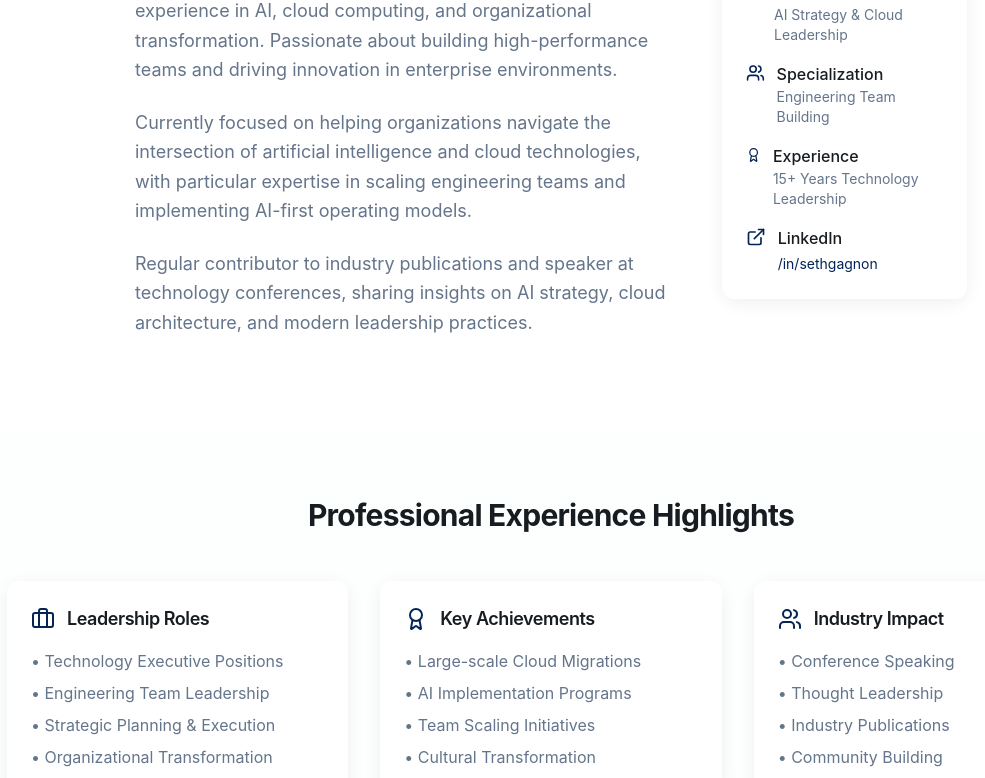
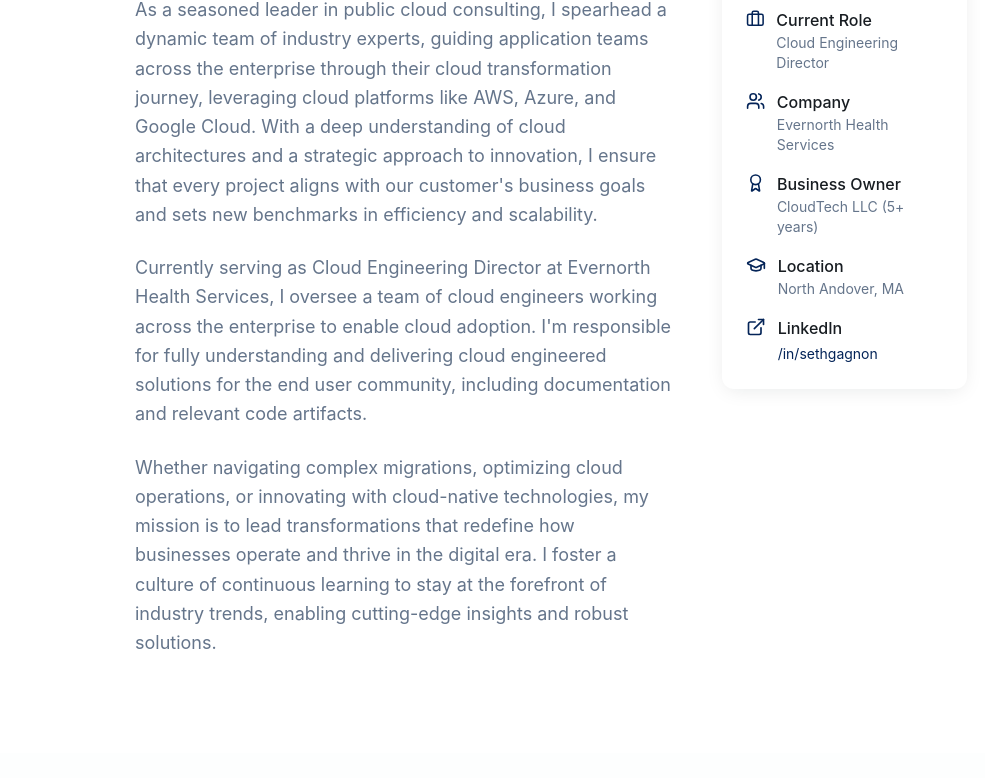
Before and after one commit to sethgagnon/aicloudops-showcase, a React (Vite) app: page /about in a window 1280 px wide. Shown: the part 922-1700 px from the top of the page, without its empty margins (89-1074 px from the left). Built offline with nearby package versions, Linux system fonts and the light colour scheme.

Commit message:
Update About page content

```diff
--- a/src/pages/About.tsx
+++ b/src/pages/About.tsx
@@ -42,8 +42,8 @@ const About = () => {
                 Meet Seth Gagnon
               </h1>
               <p className="text-xl text-muted-foreground max-w-3xl mx-auto">
-                Technology leader, AI strategist, and team builder with 15+ years of experience
-                driving digital transformation in enterprise environments.
+                Seasoned leader in public cloud consulting, guiding application teams across the enterprise
+                through their cloud transformation journey with expertise in AWS, Azure, and Google Cloud.
               </p>
             </div>
 
@@ -65,20 +65,25 @@ const About = () => {
                 <h2 className="text-2xl font-bold text-foreground mb-6">Professional Background</h2>
                 <div className="prose prose-lg max-w-none">
                   <p className="text-lg text-muted-foreground leading-relaxed mb-6">
-                    Technology executive and strategic leader with extensive experience in AI, cloud computing,
-                    and organizational transformation. Passionate about building high-performance teams and
-                    driving innovation in enterprise environments.
+                    As a seasoned leader in public cloud consulting, I spearhead a dynamic team of industry experts,
+                    guiding application teams across the enterprise through their cloud transformation journey,
+                    leveraging cloud platforms like AWS, Azure, and Google Cloud. With a deep understanding of cloud
+                    architectures and a strategic approach to innovation, I ensure that every project aligns with our
+                    customer's business goals and sets new benchmarks in efficiency and scalability.
                   </p>
 
                   <p className="text-lg text-muted-foreground leading-relaxed mb-6">
-                    Currently focused on helping organizations navigate the intersection of artificial intelligence
-                    and cloud technologies, with particular expertise in scaling engineering teams and
-                    implementing AI-first operating models.
+                    Currently serving as Cloud Engineering Director at Evernorth Health Services, I oversee a team of
+                    cloud engineers working across the enterprise to enable cloud adoption. I'm responsible for fully
+                    understanding and delivering cloud engineered solutions for the end user community, including
+                    documentation and relevant code artifacts.
                   </p>
 
                   <p className="text-lg text-muted-foreground leading-relaxed mb-8">
-                    Regular contributor to industry publications and speaker at technology conferences,
-                    sharing insights on AI strategy, cloud architecture, and modern leadership practices.
+                    Whether navigating complex migrations, optimizing cloud operations, or innovating with cloud-native
+                    technologies, my mission is to lead transformations that redefine how businesses operate and thrive
+                    in the digital era. I foster a culture of continuous learning to stay at the forefront of industry
+                    trends, enabling cutting-edge insights and robust solutions.
                   </p>
                 </div>
               </div>
@@ -91,22 +96,29 @@ const About = () => {
                     <div className="flex items-start space-x-3">
                       <Briefcase className="h-5 w-5 text-primary mt-0.5" />
                       <div>
-                        <p className="font-medium text-foreground">Current Focus</p>
-                        <p className="text-sm text-muted-foreground">AI Strategy & Cloud Leadership</p>
+                        <p className="font-medium text-foreground">Current Role</p>
+                        <p className="text-sm text-muted-foreground">Cloud Engineering Director</p>
                       </div>
                     </div>
                     <div className="flex items-start space-x-3">
                       <Users className="h-5 w-5 text-primary mt-0.5" />
                       <div>
-                        <p className="font-medium text-foreground">Specialization</p>
-                        <p className="text-sm text-muted-foreground">Engineering Team Building</p>
+                        <p className="font-medium text-foreground">Company</p>
+                        <p className="text-sm text-muted-foreground">Evernorth Health Services</p>
                       </div>
                     </div>
                     <div className="flex items-start space-x-3">
                       <Award className="h-5 w-5 text-primary mt-0.5" />
                       <div>
-                        <p className="font-medium text-foreground">Experience</p>
-                        <p className="text-sm text-muted-foreground">15+ Years Technology Leadership</p>
+                        <p className="font-medium text-foreground">Business Owner</p>
+                        <p className="text-sm text-muted-foreground">CloudTech LLC (5+ years)</p>
+                      </div>
+                    </div>
+                    <div className="flex items-start space-x-3">
+                      <GraduationCap className="h-5 w-5 text-primary mt-0.5" />
+                      <div>
+                        <p className="font-medium text-foreground">Location</p>
+                        <p className="text-sm text-muted-foreground">North Andover, MA</p>
                       </div>
                     </div>
                     <div className="flex items-start space-x-3">
@@ -141,39 +153,43 @@ const About = () => {
               <div className="card-elegant">
                 <div className="flex items-center mb-4">
                   <Briefcase className="h-6 w-6 text-primary mr-3" />
-                  <h3 className="text-lg font-semibold text-foreground">Leadership Roles</h3>
+                  <h3 className="text-lg font-semibold text-foreground">Evernorth Health Services</h3>
+                  <span className="text-sm text-muted-foreground ml-auto">2022 - Present</span>
                 </div>
-                <ul className="space-y-2 text-muted-foreground">
-                  <li>• Technology Executive Positions</li>
-                  <li>• Engineering Team Leadership</li>
-                  <li>• Strategic Planning & Execution</li>
-                  <li>• Organizational Transformation</li>
+                <p className="text-sm font-medium text-foreground mb-2">Cloud Engineering Director</p>
+                <ul className="space-y-1 text-sm text-muted-foreground">
+                  <li>• Oversee team of cloud engineers across enterprise</li>
+                  <li>• Enable cloud adoption organization-wide</li>
+                  <li>• Deliver cloud engineered solutions for end users</li>
+                  <li>• Lead technical oversight and artifact review</li>
                 </ul>
               </div>
 
               <div className="card-elegant">
                 <div className="flex items-center mb-4">
                   <Award className="h-6 w-6 text-primary mr-3" />
-                  <h3 className="text-lg font-semibold text-foreground">Key Achievements</h3>
+                  <h3 className="text-lg font-semibold text-foreground">CloudTech LLC</h3>
+                  <span className="text-sm text-muted-foreground ml-auto">2020 - Present</span>
                 </div>
-                <ul className="space-y-2 text-muted-foreground">
-                  <li>• Large-scale Cloud Migrations</li>
-                  <li>• AI Implementation Programs</li>
-                  <li>• Team Scaling Initiatives</li>
-                  <li>• Cultural Transformation</li>
+                <p className="text-sm font-medium text-foreground mb-2">Owner & Cloud Solutions Consultant</p>
+                <ul className="space-y-1 text-sm text-muted-foreground">
+                  <li>• Technology solutions and advisory services</li>
+                  <li>• Application migration project leadership</li>
+                  <li>• Cloud architecture and engineering guidance</li>
+                  <li>• Cost optimization and roadmap definition</li>
                 </ul>
               </div>
 
               <div className="card-elegant">
                 <div className="flex items-center mb-4">
                   <Users className="h-6 w-6 text-primary mr-3" />
-                  <h3 className="text-lg font-semibold text-foreground">Industry Impact</h3>
+                  <h3 className="text-lg font-semibold text-foreground">Core Specializations</h3>
                 </div>
-                <ul className="space-y-2 text-muted-foreground">
-                  <li>• Conference Speaking</li>
-                  <li>• Thought Leadership</li>
-                  <li>• Industry Publications</li>
-                  <li>• Community Building</li>
+                <ul className="space-y-1 text-sm text-muted-foreground">
+                  <li>• Cloud Platform Architecture (AWS, Azure, GCP)</li>
+                  <li>• Enterprise Application Migration</li>
+                  <li>• Cross-functional Team Leadership</li>
+                  <li>• Technical Documentation & Code Artifacts</li>
                 </ul>
               </div>
             </div>
```
